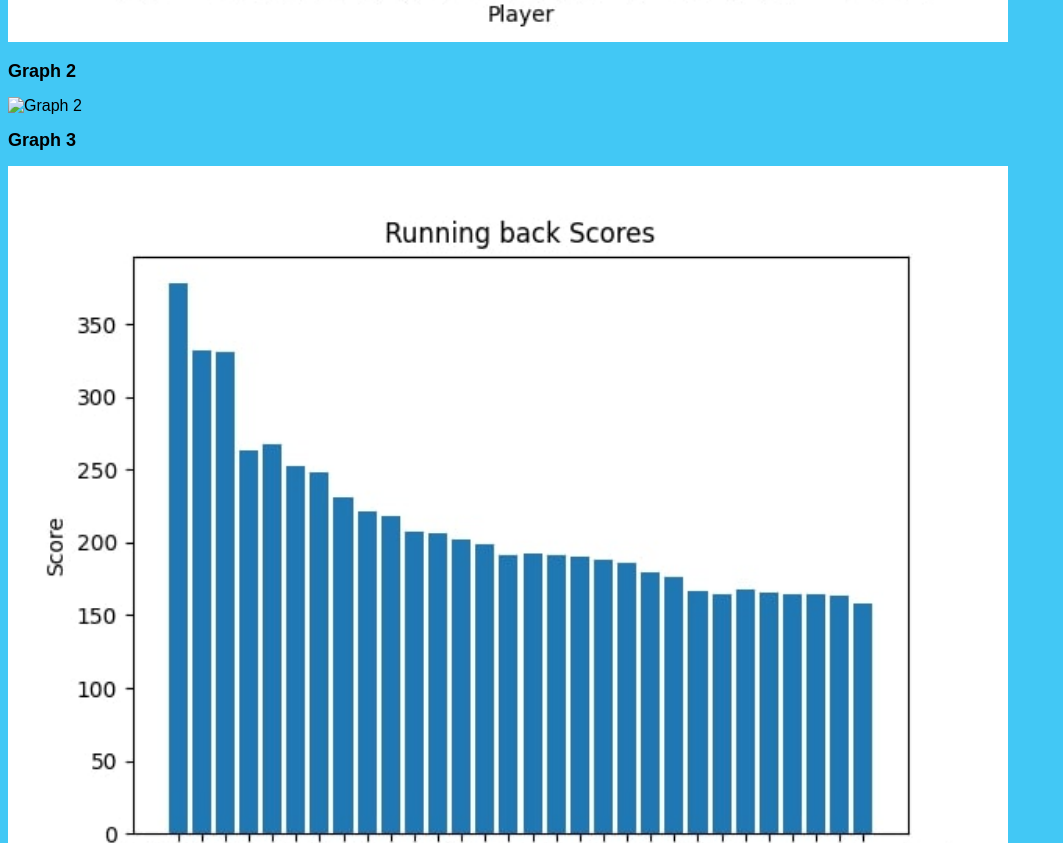
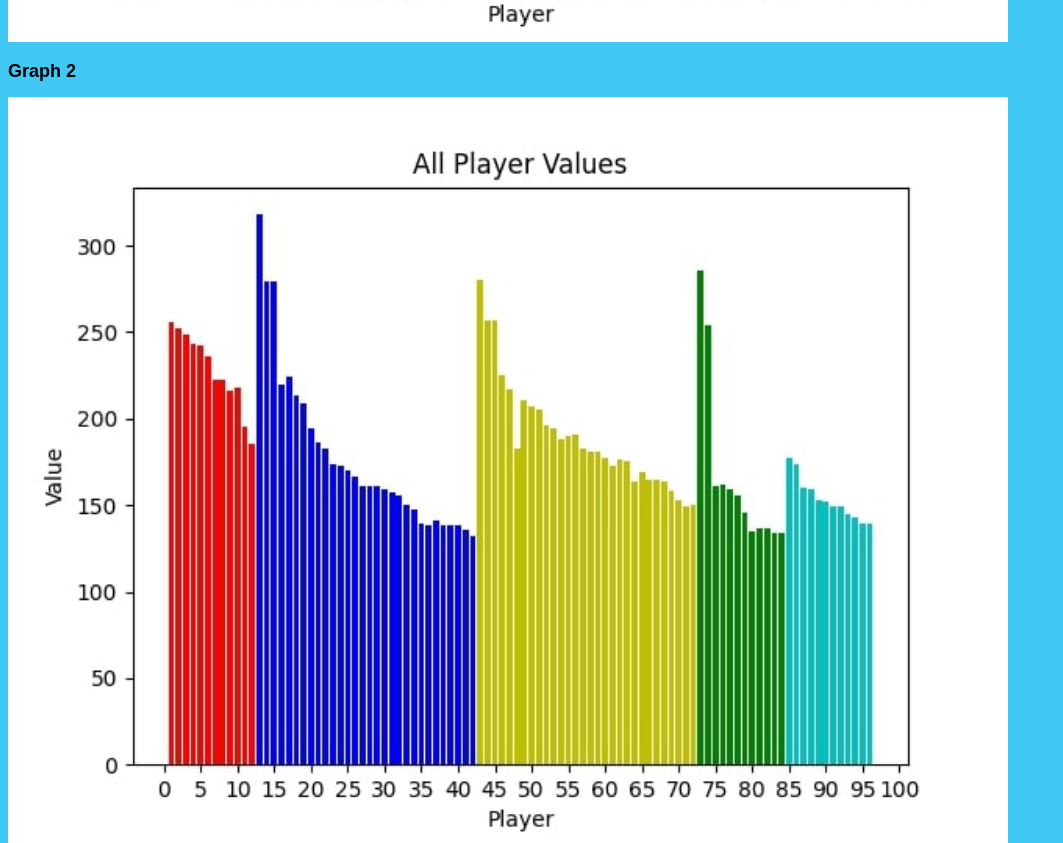
Before and after one commit to Omilstein30/web, a plain HTML site: page gamegraphs.html in a window 1280 px wide. Shown: the part 956-1799 px from the top of the page, without its empty margins (0-1063 px from the left). Drawn offline with Linux system fonts and the light colour scheme.

Commit message:
Update gamegraphs.html

```diff
--- a/gamegraphs.html
+++ b/gamegraphs.html
@@ -23,7 +23,7 @@
 	  alt="Graph 1">
   <h2>Graph 2</h2>
 	  <img class="fit-picture1"
-	  src= "all.value.jpg"
+	  src= "all_value.jpg"
 	  alt="Graph 2">
 	  <h2>Graph 3</h2>
 	  <img class="fit-picture1"
```
